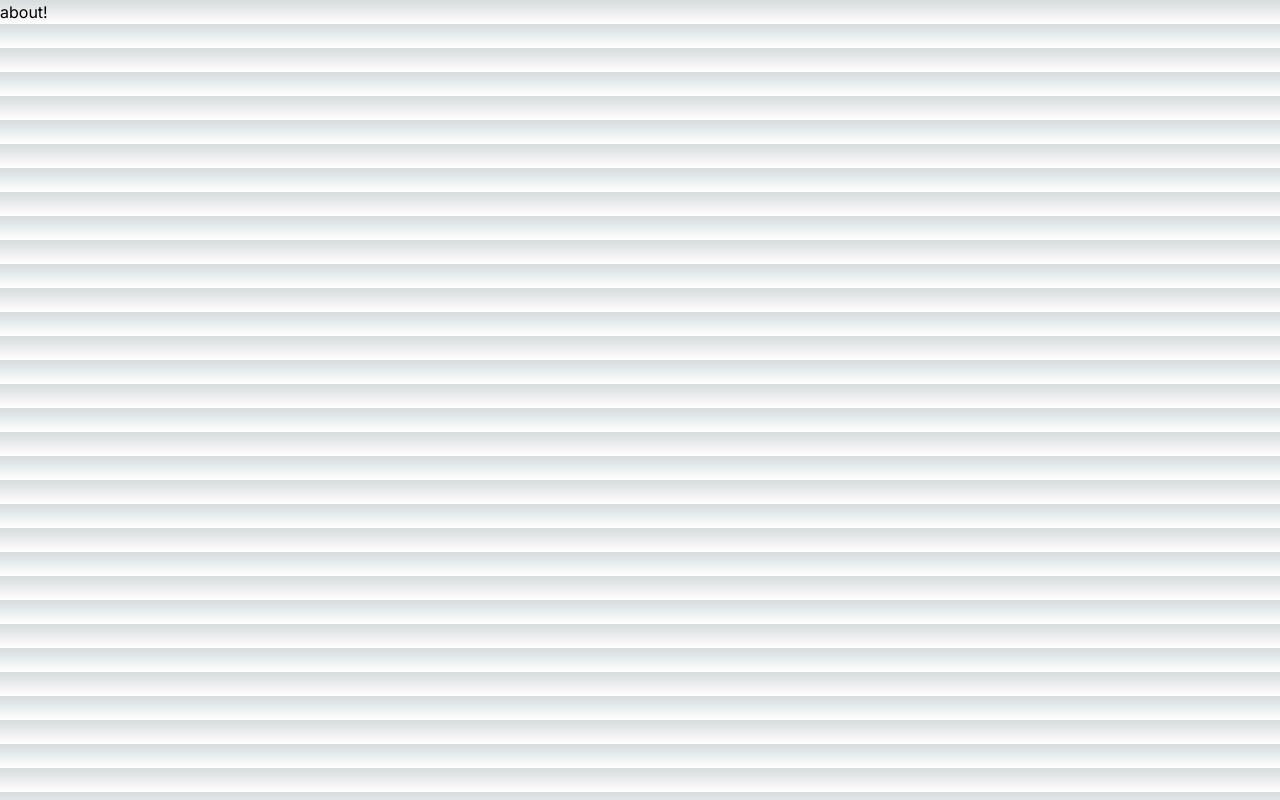
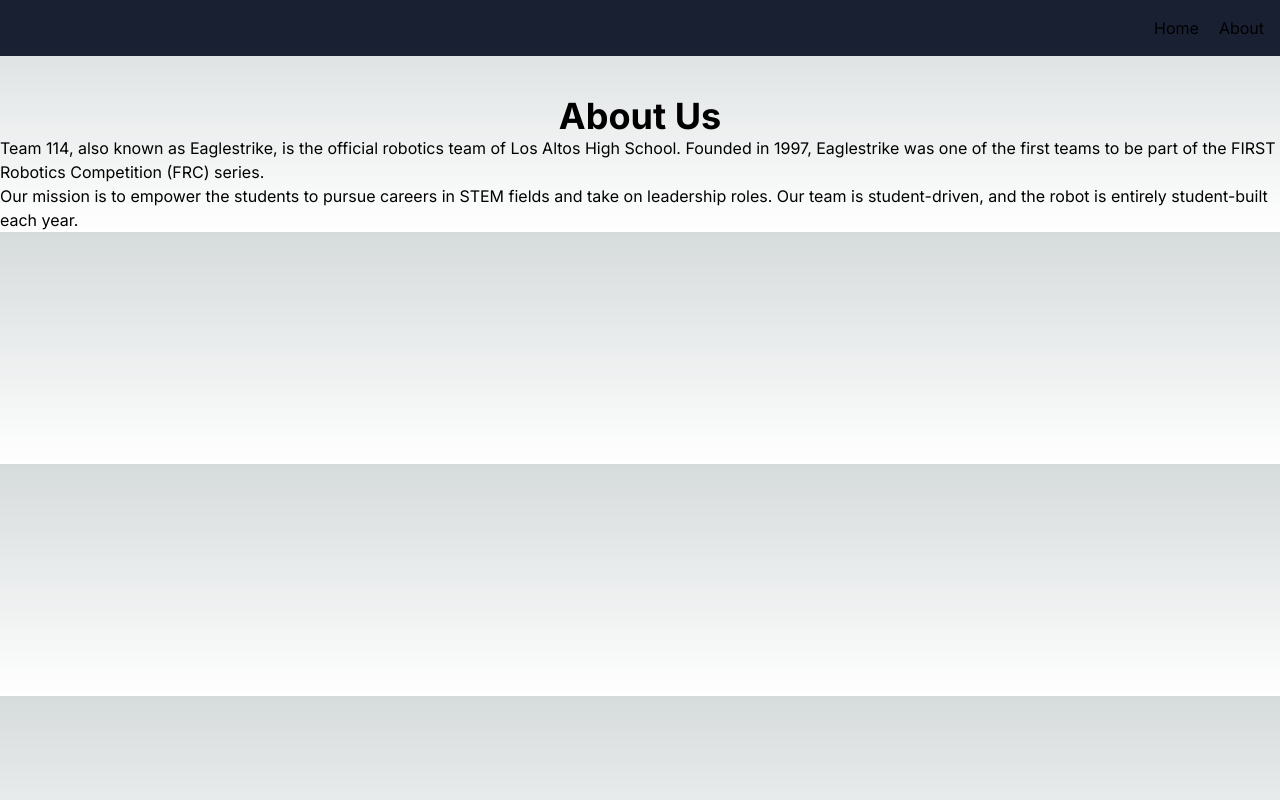
Before and after one commit to Eaglestrike/team114.org, a Next.js app: page /about in a window 1280 px wide. Built offline with nearby package versions, Linux system fonts and the light colour scheme.

Commit message:
pushes nav bar

```diff
--- a/app/about/page.tsx
+++ b/app/about/page.tsx
@@ -1,6 +1,19 @@
 
 export default function AboutPage() {
     return (
-        <p>about!</p>
+        <div>
+            <p className={"text-4xl font-bold text-center mt-10"}>About Us</p>
+            <div className={"gap-y-4"}>
+                <p>
+                    Team 114, also known as Eaglestrike, is the official robotics team of Los Altos High School. Founded
+                    in 1997, Eaglestrike was one of the first teams to be part of the FIRST Robotics Competition (FRC)
+                    series.
+                </p>
+                <p>
+                    Our mission is to empower the students to pursue careers in STEM fields and take on leadership
+                    roles. Our team is student-driven, and the robot is entirely student-built each year.
+                </p>
+            </div>
+        </div>
     )
 }
--- a/app/components/IntroSection.tsx
+++ b/app/components/IntroSection.tsx
@@ -2,7 +2,7 @@
 
 export default function IntroSection() {
   return (
-    <section className={"bg-blue-600 p-10 w-screen"}>
+    <section className={"bg-blue-600 p-10 w-screen text-white"}>
         <div className={"flex flex-col items-center"}>
             <Image src={"/eagle.png"} alt={"Eagle"} width={200} height={200} />
             <p className={"uppercase text-center mt-10 mb-6 text-5xl font-extrabold"}>EagleStrike</p>
--- a/app/layout.tsx
+++ b/app/layout.tsx
@@ -16,7 +16,13 @@
 }>) {
   return (
     <html lang="en">
-      <body className={inter.className}>{children}</body>
+    <body className={inter.className}>
+        <nav className={"flex flex-row justify-end gap-x-5 p-4 bg-slate-900 bg-opacity-95"}>
+            <a href="/">Home</a>
+            <a href="/about">About</a>
+        </nav>
+        {children}
+    </body>
     </html>
   );
 }
--- a/app/page.tsx
+++ b/app/page.tsx
@@ -1,10 +1,12 @@
 import Image from "next/image";
 import IntroSection from "@/app/components/IntroSection";
+import AboutPage from "@/app/about/page";
 
 export default function Home() {
   return (
     <main>
       <IntroSection />
+        <AboutPage />
     </main>
   );
 }
```
